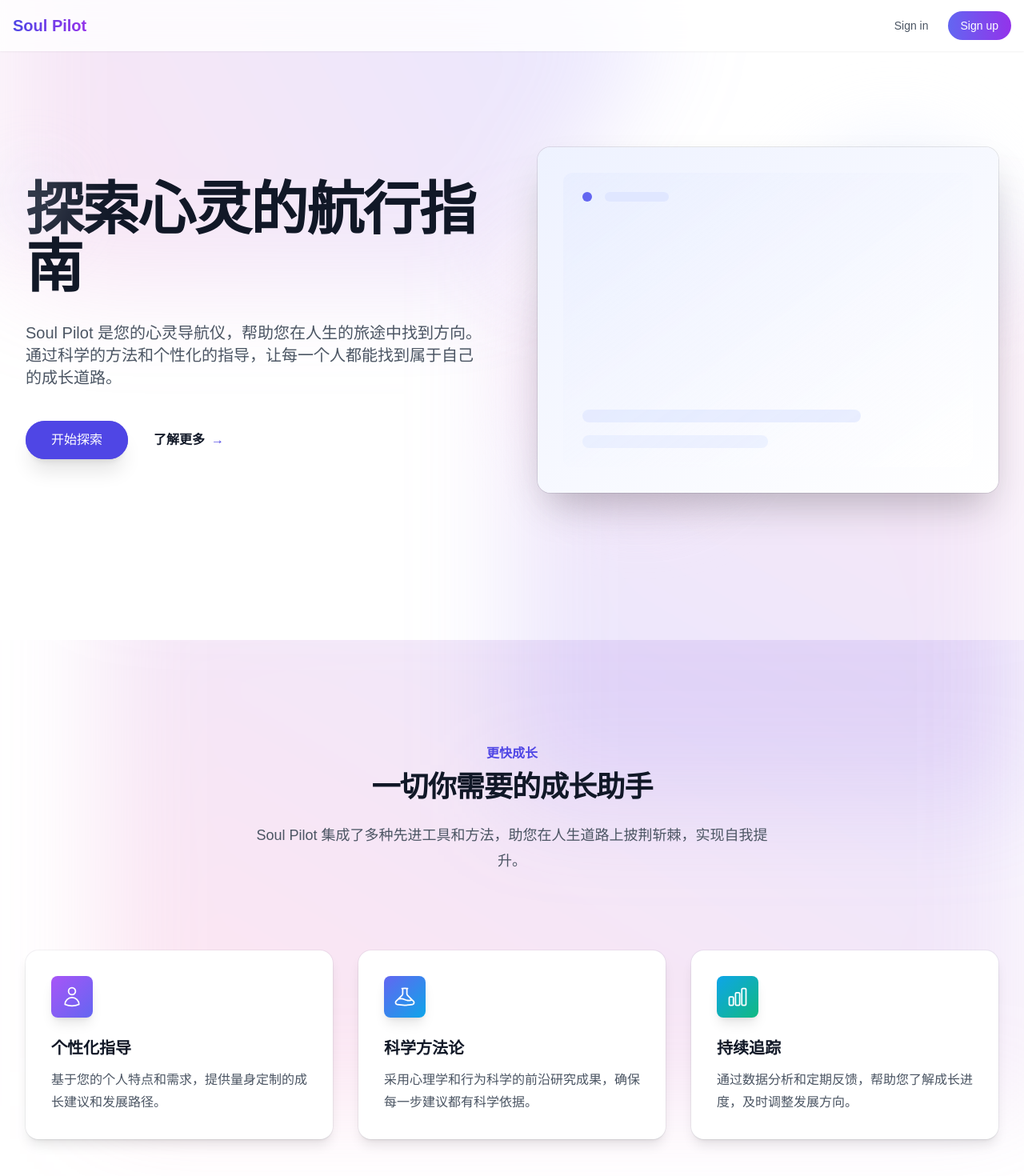
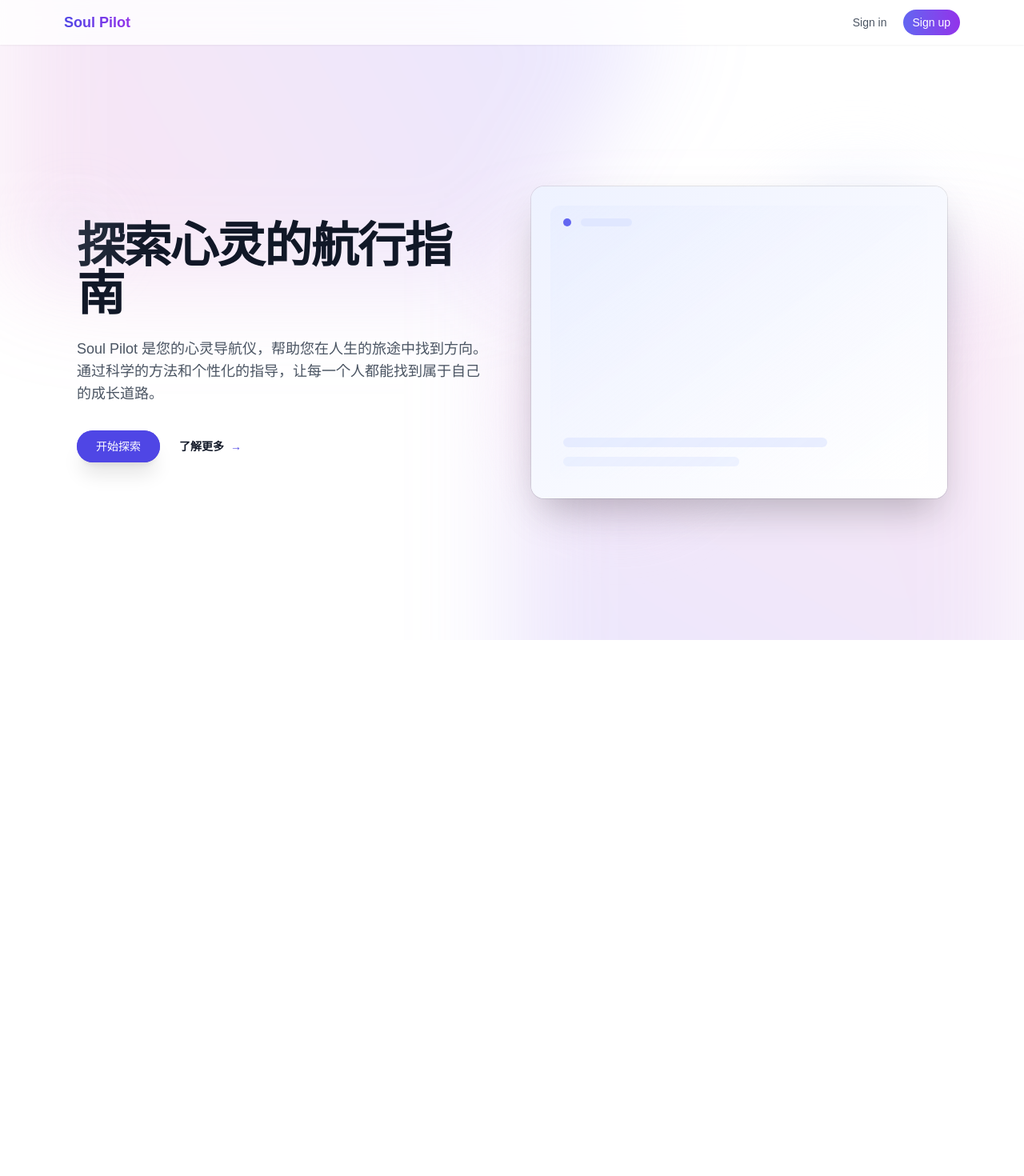
Before and after one commit to HJSunDev/soul-pilot, a Next.js app: page / in a window 1280 px wide. Shown: the top 1470 px of the page at 80% size. After the commit the page ends 800 px from the top, so only its background shows below. Built offline with nearby package versions, Linux system fonts and the light colour scheme; no server answers.

Commit message:
style(layout): adjust content dimensions for better visual comfort

```diff
--- a/app/(marketing)/_components/Features.tsx
+++ b/app/(marketing)/_components/Features.tsx
@@ -34,50 +34,50 @@ const Features = () => {
   ];
 
   return (
-    <div className="relative py-24 sm:py-32 overflow-hidden">
+    <div className="relative h-screen flex items-center overflow-hidden">
       {/* 背景装饰 */}
       <div className="absolute -top-24 right-0 -z-10 transform-gpu blur-3xl" aria-hidden="true">
         <div className="aspect-[1155/678] w-[72.1875rem] bg-gradient-to-tr from-[#ff80b5] to-[#9089fc] opacity-20" />
       </div>
 
-      <div className="mx-auto max-w-7xl px-6 lg:px-8">
+      <div className="mx-auto max-w-6xl px-6 lg:px-8 pt-14">
         <div className="mx-auto max-w-2xl text-center">
-          <h2 className="text-base font-semibold leading-7 text-indigo-600">更快成长</h2>
-          <p className="mt-2 text-3xl font-bold tracking-tight text-gray-900 sm:text-4xl">
+          <h2 className="text-sm font-semibold leading-7 text-indigo-600">更快成长</h2>
+          <p className="mt-2 text-2xl font-bold tracking-tight text-gray-900 sm:text-3xl">
             一切你需要的成长助手
           </p>
-          <p className="mt-6 text-lg leading-8 text-gray-600">
+          <p className="mt-4 text-base leading-7 text-gray-600">
             Soul Pilot 集成了多种先进工具和方法，助您在人生道路上披荆斩棘，实现自我提升。
           </p>
         </div>
 
-        <div className="mx-auto mt-16 max-w-2xl sm:mt-20 lg:mt-24 lg:max-w-none">
-          <dl className="grid max-w-xl grid-cols-1 gap-x-8 gap-y-16 lg:max-w-none lg:grid-cols-3">
+        <div className="mx-auto mt-12 max-w-2xl sm:mt-16 lg:mt-16 lg:max-w-none">
+          <dl className="grid max-w-xl grid-cols-1 gap-x-6 gap-y-8 lg:max-w-none lg:grid-cols-3">
             {features.map((feature) => (
               <div
                 key={feature.title}
-                className="relative group hover:scale-105 transition-transform duration-300"
+                className="relative group hover:scale-[1.02] transition-transform duration-300"
               >
                 {/* 特性卡片 */}
-                <div className="relative overflow-hidden rounded-2xl bg-white shadow-lg ring-1 ring-gray-900/5">
+                <div className="relative overflow-hidden rounded-2xl bg-white shadow-md ring-1 ring-gray-900/5">
                   {/* 渐变背景 */}
                   <div className="absolute inset-0 -z-10">
                     <div className={`absolute inset-0 bg-gradient-to-br ${feature.gradient} opacity-[0.07] group-hover:opacity-[0.1] transition-opacity duration-300`} />
                   </div>
 
-                  <div className="p-8">
+                  <div className="p-6">
                     {/* 图标 */}
-                    <div className="mb-6">
-                      <div className={`inline-flex items-center justify-center rounded-lg bg-gradient-to-br ${feature.gradient} p-3 text-white shadow-lg`}>
+                    <div className="mb-4">
+                      <div className={`inline-flex items-center justify-center rounded-lg bg-gradient-to-br ${feature.gradient} p-2.5 text-white shadow-md`}>
                         {feature.icon}
                       </div>
                     </div>
 
                     {/* 标题和描述 */}
-                    <dt className="text-xl font-semibold leading-7 text-gray-900 mb-3">
+                    <dt className="text-lg font-semibold leading-7 text-gray-900 mb-2">
                       {feature.title}
                     </dt>
-                    <dd className="text-base leading-7 text-gray-600">
+                    <dd className="text-sm leading-6 text-gray-600">
                       {feature.description}
                     </dd>
                   </div>
--- a/app/(marketing)/_components/Hero.tsx
+++ b/app/(marketing)/_components/Hero.tsx
@@ -9,44 +9,41 @@ const Hero = () => {
   const { isSignedIn } = useUser();
 
   return (
-    <div className="relative isolate min-h-screen flex items-center">
+    <div className="relative isolate h-screen flex items-center">
       {/* 背景装饰 */}
       <div className="absolute inset-x-0 -top-40 -z-10 transform-gpu overflow-hidden blur-3xl sm:-top-80">
         <div className="relative left-[calc(50%-11rem)] aspect-[1155/678] w-[36.125rem] -translate-x-1/2 rotate-[30deg] bg-gradient-to-tr from-[#ff80b5] to-[#9089fc] opacity-20 sm:left-[calc(50%-30rem)] sm:w-[72.1875rem]" />
       </div>
-      <div className="absolute inset-x-0 top-[calc(100%-13rem)] -z-10 transform-gpu overflow-hidden blur-3xl sm:top-[calc(100%-30rem)]">
-        <div className="relative left-[calc(50%+3rem)] aspect-[1155/678] w-[36.125rem] -translate-x-1/2 bg-gradient-to-tr from-[#9089fc] to-[#ff80b5] opacity-20 sm:left-[calc(50%+36rem)] sm:w-[72.1875rem]" />
-      </div>
 
-      <div className="mx-auto max-w-7xl px-6 lg:px-8">
-        <div className="mx-auto max-w-2xl lg:mx-0 lg:grid lg:max-w-none lg:grid-cols-2 lg:gap-x-16 lg:items-center">
+      <div className="mx-auto max-w-6xl px-6 lg:px-8 pt-14">
+        <div className="mx-auto max-w-2xl lg:mx-0 lg:grid lg:max-w-none lg:grid-cols-2 lg:gap-x-12 lg:items-center">
           {/* 左侧文本内容 */}
           <div className="relative z-10">
             <div className="relative">
-              <div className="absolute -top-4 -left-8 w-20 h-20 bg-indigo-100 rounded-full blur-2xl opacity-40"></div>
-              <h1 className="text-5xl font-bold tracking-tight text-gray-900 sm:text-6xl lg:text-7xl">
+              <div className="absolute -top-4 -left-8 w-16 h-16 bg-indigo-100 rounded-full blur-2xl opacity-40"></div>
+              <h1 className="text-4xl font-bold tracking-tight text-gray-900 sm:text-5xl lg:text-6xl">
                 探索心灵的
                 <span className="relative">
                   <span className="relative z-10">航行指南</span>
-                  <div className="absolute bottom-0 left-0 right-0 h-3 bg-indigo-200/60 -rotate-1"></div>
+                  <div className="absolute bottom-0 left-0 right-0 h-2.5 bg-indigo-200/60 -rotate-1"></div>
                 </span>
               </h1>
             </div>
-            <p className="mt-8 text-lg leading-8 text-gray-600 sm:text-xl">
+            <p className="mt-6 text-base leading-7 text-gray-600 sm:text-lg">
               Soul Pilot 是您的心灵导航仪，帮助您在人生的旅途中找到方向。通过科学的方法和个性化的指导，让每一个人都能找到属于自己的成长道路。
             </p>
-            <div className="mt-10 flex items-center gap-x-8">
+            <div className="mt-8 flex items-center gap-x-6">
               {isSignedIn ? (
                 <Link
                   href="/advisor"
-                  className="relative inline-flex items-center justify-center px-8 py-3 text-base font-medium text-white bg-indigo-600 rounded-full overflow-hidden shadow-xl transition-all duration-300 hover:scale-105 hover:shadow-indigo-500/30 focus:outline-none focus:ring-2 focus:ring-offset-2 focus:ring-indigo-500"
+                  className="relative inline-flex items-center justify-center px-6 py-2.5 text-sm font-medium text-white bg-indigo-600 rounded-full overflow-hidden shadow-xl transition-all duration-300 hover:scale-105 hover:shadow-indigo-500/30 focus:outline-none focus:ring-2 focus:ring-offset-2 focus:ring-indigo-500"
                 >
                   <span className="relative z-10">开始探索</span>
                   <div className="absolute inset-0 -z-10 bg-gradient-to-r from-indigo-600 to-indigo-700 opacity-80"></div>
                 </Link>
               ) : (
                 <SignInButton mode="modal">
-                  <button className="relative inline-flex items-center justify-center px-8 py-3 text-base font-medium text-white bg-indigo-600 rounded-full overflow-hidden shadow-xl transition-all duration-300 hover:scale-105 hover:shadow-indigo-500/30 focus:outline-none focus:ring-2 focus:ring-offset-2 focus:ring-indigo-500">
+                  <button className="relative inline-flex items-center justify-center px-6 py-2.5 text-sm font-medium text-white bg-indigo-600 rounded-full overflow-hidden shadow-xl transition-all duration-300 hover:scale-105 hover:shadow-indigo-500/30 focus:outline-none focus:ring-2 focus:ring-offset-2 focus:ring-indigo-500">
                     <span className="relative z-10">开始探索</span>
                     <div className="absolute inset-0 -z-10 bg-gradient-to-r from-indigo-600 to-indigo-700 opacity-80"></div>
                   </button>
@@ -54,7 +51,7 @@ const Hero = () => {
               )}
               <Link
                 href="#features"
-                className="group text-base font-semibold leading-7 text-gray-900 flex items-center gap-x-2 transition-all duration-300 hover:gap-x-3"
+                className="group text-sm font-semibold leading-7 text-gray-900 flex items-center gap-x-2 transition-all duration-300 hover:gap-x-3"
               >
                 了解更多
                 <span aria-hidden="true" className="text-indigo-600 transition-transform duration-300 group-hover:translate-x-1">
@@ -65,21 +62,21 @@ const Hero = () => {
           </div>
 
           {/* 右侧装饰 */}
-          <div className="mt-16 lg:mt-0 relative">
+          <div className="mt-12 lg:mt-0 relative">
             <div className="relative">
-              <div className="absolute -top-4 -right-4 w-72 h-72 bg-indigo-50 rounded-full mix-blend-multiply blur-2xl opacity-70"></div>
-              <div className="absolute -bottom-4 -left-4 w-72 h-72 bg-pink-50 rounded-full mix-blend-multiply blur-2xl opacity-70"></div>
+              <div className="absolute -top-4 -right-4 w-64 h-64 bg-indigo-50 rounded-full mix-blend-multiply blur-2xl opacity-70"></div>
+              <div className="absolute -bottom-4 -left-4 w-64 h-64 bg-pink-50 rounded-full mix-blend-multiply blur-2xl opacity-70"></div>
               <div className="relative">
-                <div className="aspect-[4/3] w-full rounded-2xl bg-gradient-to-br from-indigo-50 to-white p-8 shadow-2xl ring-1 ring-gray-900/10">
+                <div className="aspect-[4/3] w-full rounded-2xl bg-gradient-to-br from-indigo-50 to-white p-6 shadow-2xl ring-1 ring-gray-900/10">
                   <div className="absolute inset-0 bg-grid-slate-100/[0.05] [mask-image:linear-gradient(0deg,white,rgba(255,255,255,0.6))] rounded-2xl"></div>
-                  <div className="h-full w-full rounded-xl bg-gradient-to-br from-indigo-100/40 to-white/80 p-6 flex flex-col justify-between backdrop-blur-sm">
-                    <div className="flex items-center gap-4">
-                      <div className="h-3 w-3 rounded-full bg-indigo-500"></div>
-                      <div className="h-3 w-20 rounded-full bg-indigo-100"></div>
+                  <div className="h-full w-full rounded-xl bg-gradient-to-br from-indigo-100/40 to-white/80 p-4 flex flex-col justify-between backdrop-blur-sm">
+                    <div className="flex items-center gap-3">
+                      <div className="h-2.5 w-2.5 rounded-full bg-indigo-500"></div>
+                      <div className="h-2.5 w-16 rounded-full bg-indigo-100"></div>
                     </div>
-                    <div className="space-y-4">
-                      <div className="h-4 w-3/4 rounded-full bg-indigo-100/70"></div>
-                      <div className="h-4 w-1/2 rounded-full bg-indigo-100/50"></div>
+                    <div className="space-y-3">
+                      <div className="h-3 w-3/4 rounded-full bg-indigo-100/70"></div>
+                      <div className="h-3 w-1/2 rounded-full bg-indigo-100/50"></div>
                     </div>
                   </div>
                 </div>
@@ -88,6 +85,10 @@ const Hero = () => {
           </div>
         </div>
       </div>
+
+      <div className="absolute inset-x-0 top-[calc(100%-13rem)] -z-10 transform-gpu overflow-hidden blur-3xl sm:top-[calc(100%-30rem)]">
+        <div className="relative left-[calc(50%+3rem)] aspect-[1155/678] w-[36.125rem] -translate-x-1/2 bg-gradient-to-tr from-[#9089fc] to-[#ff80b5] opacity-20 sm:left-[calc(50%+36rem)] sm:w-[72.1875rem]" />
+      </div>
     </div>
   );
 };
--- a/app/(marketing)/_components/Navbar.tsx
+++ b/app/(marketing)/_components/Navbar.tsx
@@ -9,11 +9,11 @@ const Navbar = () => {
 
   return (
     <nav className="fixed top-0 left-0 right-0 z-50 bg-white/80 backdrop-blur-md shadow-sm">
-      <div className="max-w-7xl mx-auto px-4">
-        <div className="flex justify-between items-center h-16">
+      <div className="max-w-6xl mx-auto px-4">
+        <div className="flex justify-between items-center h-14">
           {/* Logo */}
           <Link href="/" className="flex items-center space-x-2">
-            <span className="text-xl font-bold bg-gradient-to-r from-indigo-600 to-purple-600 bg-clip-text text-transparent">
+            <span className="text-lg font-bold bg-gradient-to-r from-indigo-600 to-purple-600 bg-clip-text text-transparent">
               Soul Pilot
             </span>
           </Link>
@@ -23,12 +23,12 @@ const Navbar = () => {
             {!isSignedIn ? (
               <div className="flex items-center space-x-2">
                 <SignInButton mode="modal">
-                  <button className="px-4 py-2 text-sm font-medium text-gray-600 hover:text-indigo-600 transition-all duration-300">
+                  <button className="px-3 py-1.5 text-sm font-medium text-gray-600 hover:text-indigo-600 transition-all duration-300">
                     Sign in
                   </button>
                 </SignInButton>
                 <SignUpButton mode="modal">
-                  <button className="px-4 py-2 text-sm font-medium text-white bg-gradient-to-r from-indigo-500 to-purple-600 rounded-full hover:shadow-lg hover:shadow-indigo-500/30 transition-all duration-300">
+                  <button className="px-3 py-1.5 text-sm font-medium text-white bg-gradient-to-r from-indigo-500 to-purple-600 rounded-full hover:shadow-lg hover:shadow-indigo-500/30 transition-all duration-300">
                     Sign up
                   </button>
                 </SignUpButton>
@@ -37,7 +37,7 @@ const Navbar = () => {
               <UserButton
                 appearance={{
                   elements: {
-                    avatarBox: "w-9 h-9",
+                    avatarBox: "w-8 h-8",
                     userButtonPopoverCard: "shadow-lg",
                     userButtonPopoverFooter: "hidden"
                   }
--- a/app/(marketing)/page.tsx
+++ b/app/(marketing)/page.tsx
@@ -5,10 +5,14 @@ import Features from './_components/Features';
 // 主页组件
 export default function Home() {
   return (
-    <main className="min-h-screen">
+    <main className="relative snap-y snap-mandatory h-screen overflow-y-auto overflow-x-hidden scroll-smooth">
       <Navbar />
-      <Hero />
-      <Features />
+      <section className="snap-start">
+        <Hero />
+      </section>
+      <section className="snap-start">
+        <Features />
+      </section>
     </main>
   );
 }
```
Also changed, not shown: app/(ai-advisor)/advisor/page.tsx (+11 -11 lines).
